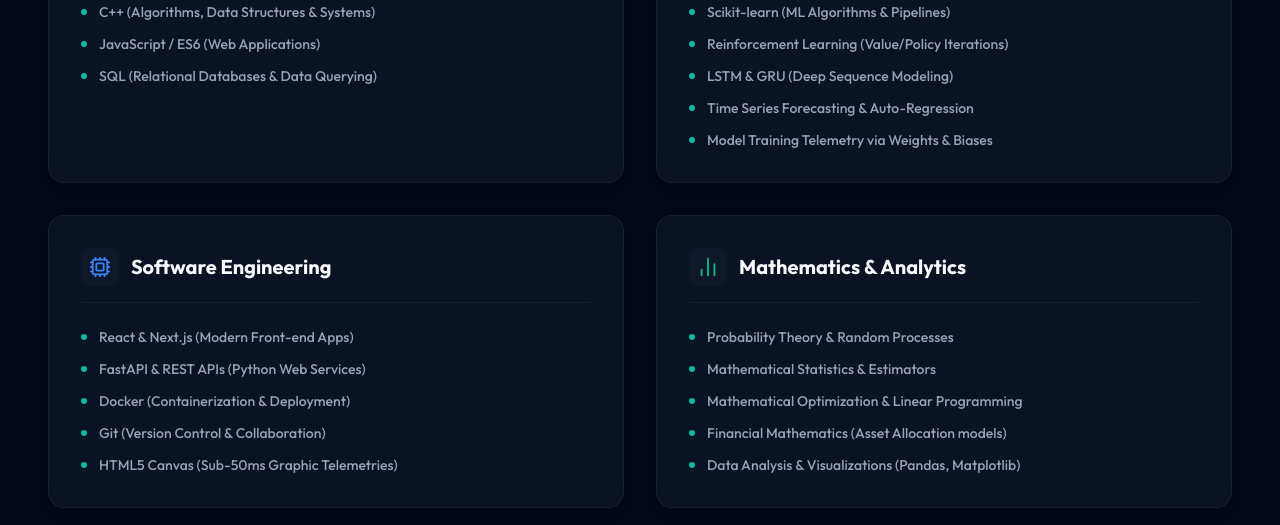
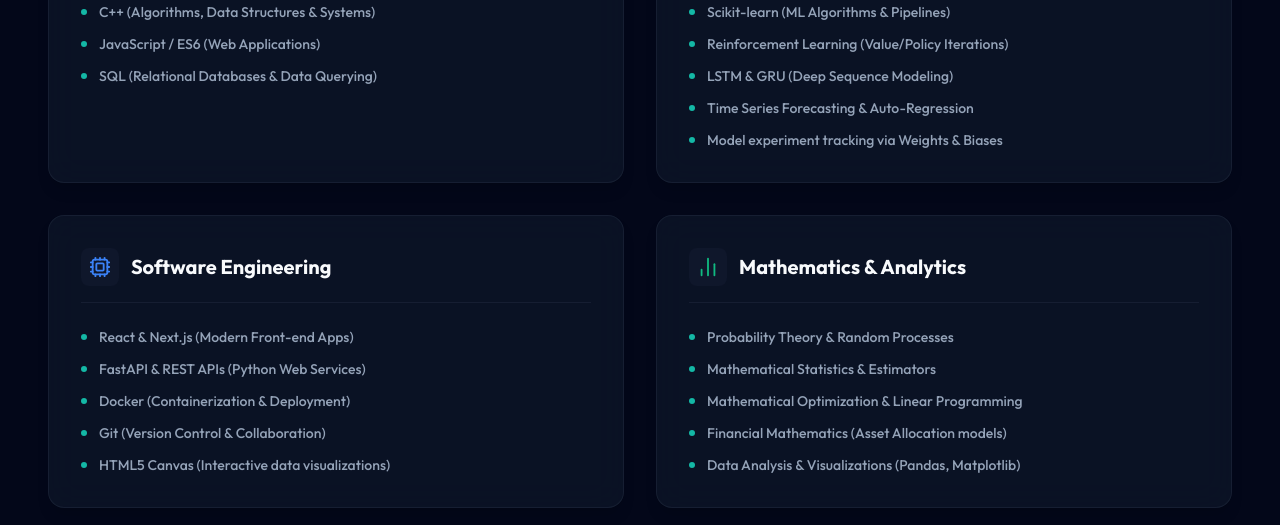
Before and after one commit to VenkataVinesh/PortFolio_Build_Gem, a React (Vite) app: page / in a window 1280 px wide. Shown: the part 4760-5285 px from the top of the page. Built offline with nearby package versions, Linux system fonts and the light colour scheme.

Commit message:
docs: remove telemetry and quantitative references in Contact and Skills

```diff
--- a/src/components/Contact.jsx
+++ b/src/components/Contact.jsx
@@ -82,9 +82,8 @@
                 Let's Build Something Impactful
               </h3>
               <p className="text-sm md:text-base text-text-sub leading-relaxed">
-                I am actively seeking internship opportunities in quantitative research, asset pricing software,
-                and machine learning modeling.
-                Whether you have an opening, a chess challenge, or just want to chat about stochastic equations,
+                I’m actively looking for internship opportunities in AI/ML engineering, forecasting systems, and software development.
+                Whether you have an opening, want to discuss machine learning implementation, or want to collaborate on open source projects,
                 feel free to reach out!
               </p>
 
@@ -204,7 +203,7 @@
                   value={formData.subject}
                   onChange={(e) => setFormData({ ...formData, subject: e.target.value })}
                   className="w-full px-4 py-3 bg-slate-950 bg-opacity-50 dark:bg-slate-950 border border-border-custom rounded-xl focus:border-accent-cyan focus:outline-none text-sm text-text-main transition-colors"
-                  placeholder="Quant / Machine Learning Internship Opportunities"
+                  placeholder="AI/ML or Software Engineering Internship Opportunities"
                 />
               </div>
 
--- a/src/components/Skills.jsx
+++ b/src/components/Skills.jsx
@@ -23,7 +23,7 @@
         'Reinforcement Learning (Value/Policy Iterations)',
         'LSTM & GRU (Deep Sequence Modeling)',
         'Time Series Forecasting & Auto-Regression',
-        'Model Training Telemetry via Weights & Biases',
+        'Model experiment tracking via Weights & Biases',
       ],
     },
     {
@@ -34,7 +34,7 @@
         'FastAPI & REST APIs (Python Web Services)',
         'Docker (Containerization & Deployment)',
         'Git (Version Control & Collaboration)',
-        'HTML5 Canvas (Sub-50ms Graphic Telemetries)',
+        'HTML5 Canvas (Interactive data visualizations)',
       ],
     },
     {
```
